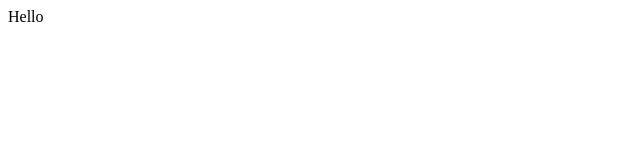
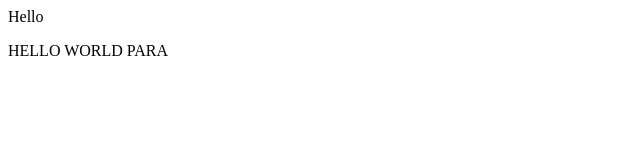
Before and after one commit to kunjthemodi/demo-repo, a plain HTML site: page index.html in a window 1280 px wide. Shown: the whole page, without its empty margins (0-640 px from the left). Drawn offline with Linux system fonts and the light colour scheme.

Commit message:
added world

```diff
--- a/index.html
+++ b/index.html
@@ -1,3 +1,6 @@
 <div>
     Hello
 </div>
+<p>
+    HELLO WORLD PARA
+</p>
```
